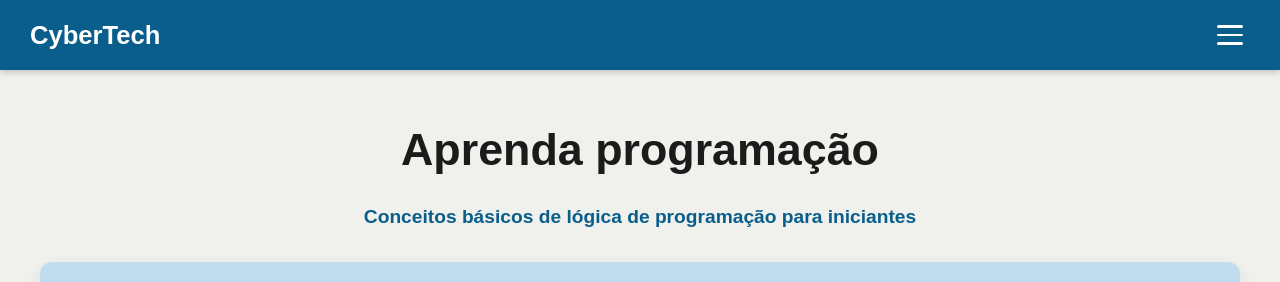
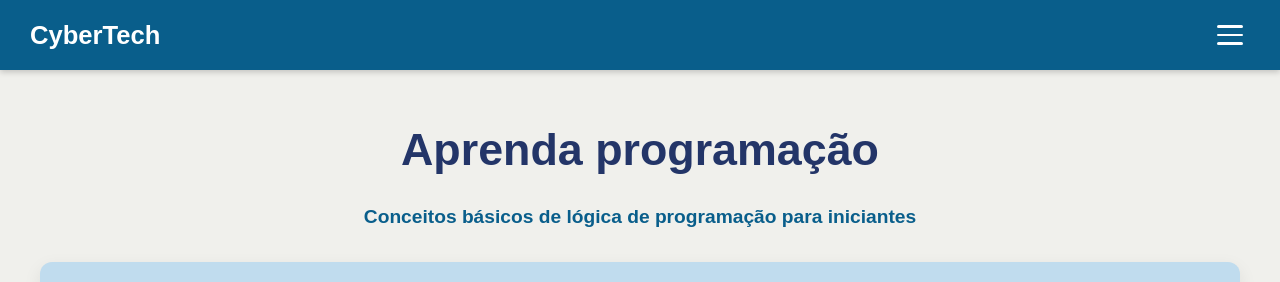
Before and after one commit to ErickEstavarenco/cyber-tech-, a React (Vite) app: page / in a window 1280 px wide. Shown: the top 282 px of the page. Built offline with nearby package versions, Linux system fonts and the light colour scheme; no server answers.

Commit message:
Alterando padrão de cores de textos.

```diff
--- a/src/context/AuthContext.jsx
+++ b/src/context/AuthContext.jsx
@@ -2,7 +2,7 @@ import React, { createContext, useContext, useState, useEffect } from "react";
 import { onAuthStateChanged } from "firebase/auth";
 import { doc, getDoc } from "firebase/firestore";
 // Lembre-se de verificar este caminho de import:
-import { auth, db } from "../../FirebaseConfig.js";
+import { auth, db } from "../../FirebaseConfig";
 
 // 🔹 Criação do contexto
 const AuthContext = createContext();
--- a/src/pages/Desafios/Desafio.css
+++ b/src/pages/Desafios/Desafio.css
@@ -1,7 +1,7 @@
 :root {
   --bg: #f1f1f1;
   --card: #ffffff;
-  --text: #1b1b1b;
+  --text: #233568;
   --primary: #007bff;
   --radius: 10px;
 }
@@ -9,7 +9,7 @@
 /* ===== ESTILOS GERAIS ===== */
 .pagina-desafios {
   font-family: "Poppins", sans-serif;
-  color: var(--text);
+  color: #233568;
   margin: 0;
   padding: 2rem;
   display: flex;
@@ -18,14 +18,14 @@
 }
 
 h1, h2 {
-  color: var(--primary);
+  color: #233568;
 }
 h1 {
-  color: var(--text);
+  color: #233568;
 }
 
 .subtitle {
-  color: var(--text);
+  color: #233568;
   margin-bottom: 2rem;
 }
 
@@ -59,6 +59,7 @@ pre {
   padding: 1rem;
   border-radius: var(--radius);
   overflow-x: auto;
+  color: #233568;
 }
 
 /* ===== SELECTS ===== */
@@ -97,7 +98,7 @@ select[disabled] {
 
 .alternativa-btn {
   background: var(--bg);
-  color: #000000;
+  color: #233568;
   border: 2px solid transparent;
   padding: 10px;
   border-radius: 8px;
@@ -169,3 +170,7 @@ select[disabled] {
 .btn-verificar:hover {
   background: #0056c7;
 }
+
+.strong{
+  color: #233568;
+}
--- a/src/styles/globals.css
+++ b/src/styles/globals.css
@@ -7,7 +7,7 @@
   box-sizing: border-box;
   font-family: "Poppins", sans-serif;
   scroll-behavior: smooth;
-  color: #ffffff;
+  color: #233568;
 }
 
 /* ===== VARIÁVEIS DE TEMA ===== */
```
Also changed, not shown: 1 other file (tests, documents, lock files or other folders).
